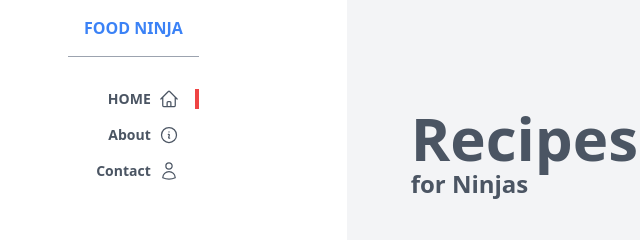
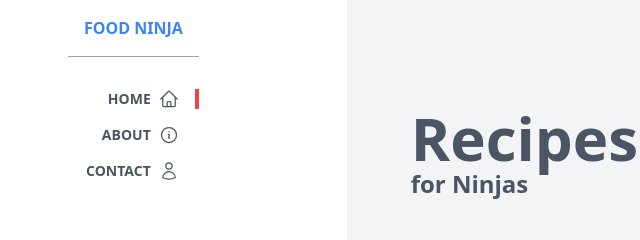
Before and after one commit to TAIHAN86/Tailwind-css, a website built with Vite: page index.html in a window 1280 px wide. Shown: the top 240 px of the page, 80-720 px from the left. Built offline with nearby package versions, Linux system fonts and the light colour scheme.

Commit message:
font changes

```diff
--- a/index.html
+++ b/index.html
@@ -36,7 +36,7 @@
 
             </a>
           </li>
-          <li class="py-2">
+          <li class=" text=gray-700 font-bold uppercase py-2">
             <a href="#" class="px-4 flex justify-end border-r-4 border-white">
               <span>About</span>
               <svg class="w-5 ml-2" xmlns="http://www.w3.org/2000/svg" fill="none" viewBox="0 0 24 24"
@@ -47,7 +47,7 @@
 
             </a>
           </li>
-          <li class="py-2">
+          <li class=" text=gray-700 font-bold uppercase py-2">
             <a href="#" class="px-4 flex justify-end border-r-4 border-white">
               <span>Contact</span>
               <svg class="w-5 ml-2" xmlns="http://www.w3.org/2000/svg" fill="none" viewBox="0 0 24 24"
```
